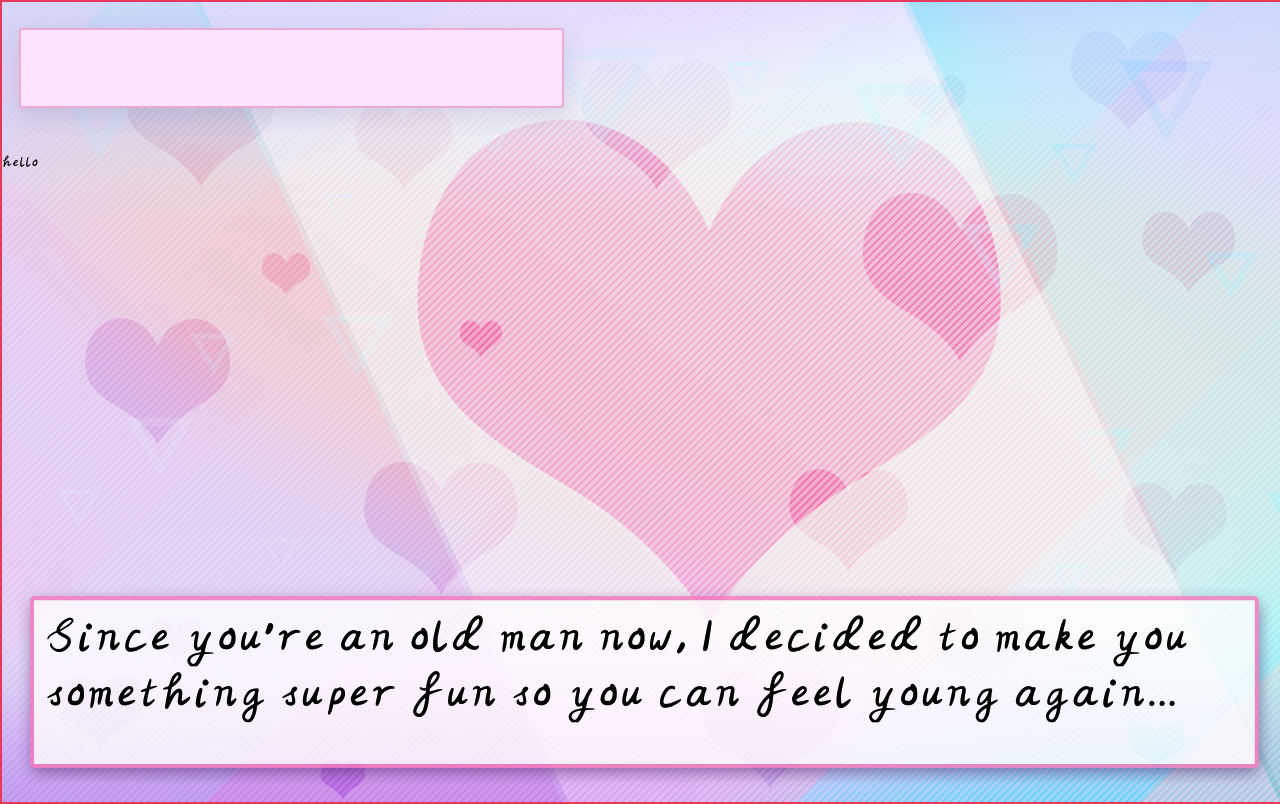
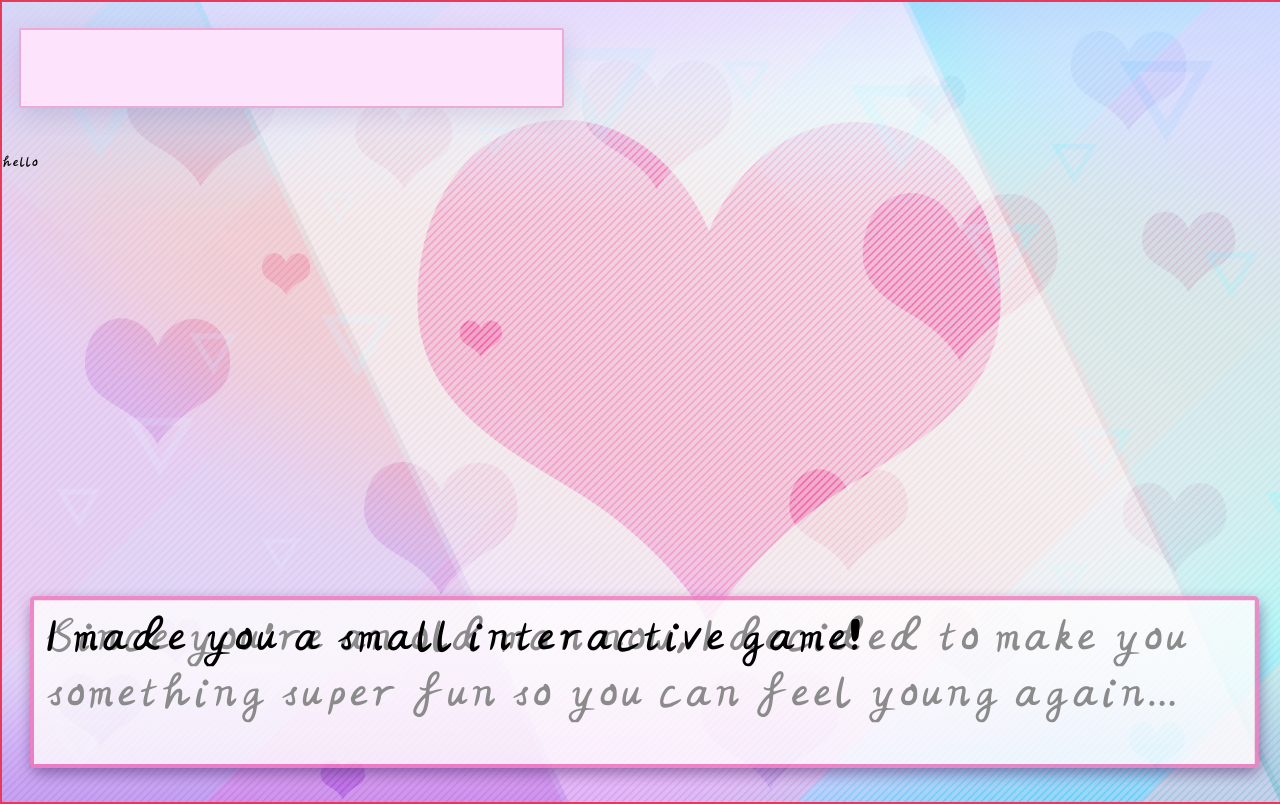
Before and after one commit to kianaorte/home-app, a React (Create React App) app: page /scene1 in a window 1280 px wide. Built offline with nearby package versions, Linux system fonts and the light colour scheme.

Commit message:
fixed babel dependencies

```diff
--- a/package.json
+++ b/package.json
@@ -41,5 +41,8 @@
       "last 1 firefox version",
       "last 1 safari version"
     ]
+  },
+  "devDependencies": {
+    "@babel/plugin-proposal-private-property-in-object": "^7.21.11"
   }
 }
--- a/src/components/DialogueBox.tsx
+++ b/src/components/DialogueBox.tsx
@@ -18,12 +18,12 @@ export const DialogueBox = ({ textArray, link }: DialogueProps) => {
     return (
         <>
             { //iterate through array
-                textArray.map(() => visible && (
+                textArray.map((textMsg) => visible && (
                     <div>
                         {/* create card */}
                         <div className='container' onClick={removeElement}>
                             <img src={DialogueContainer} width='100%' alt="box" />
-                            <p className="text">{textArray[0].text}</p>
+                            <p className="text">{textMsg.text}</p>
                         </div>
                     </div>
                 ), textArray.shift()
```
Also changed, not shown: 1 other file (tests, documents, lock files or other folders).
